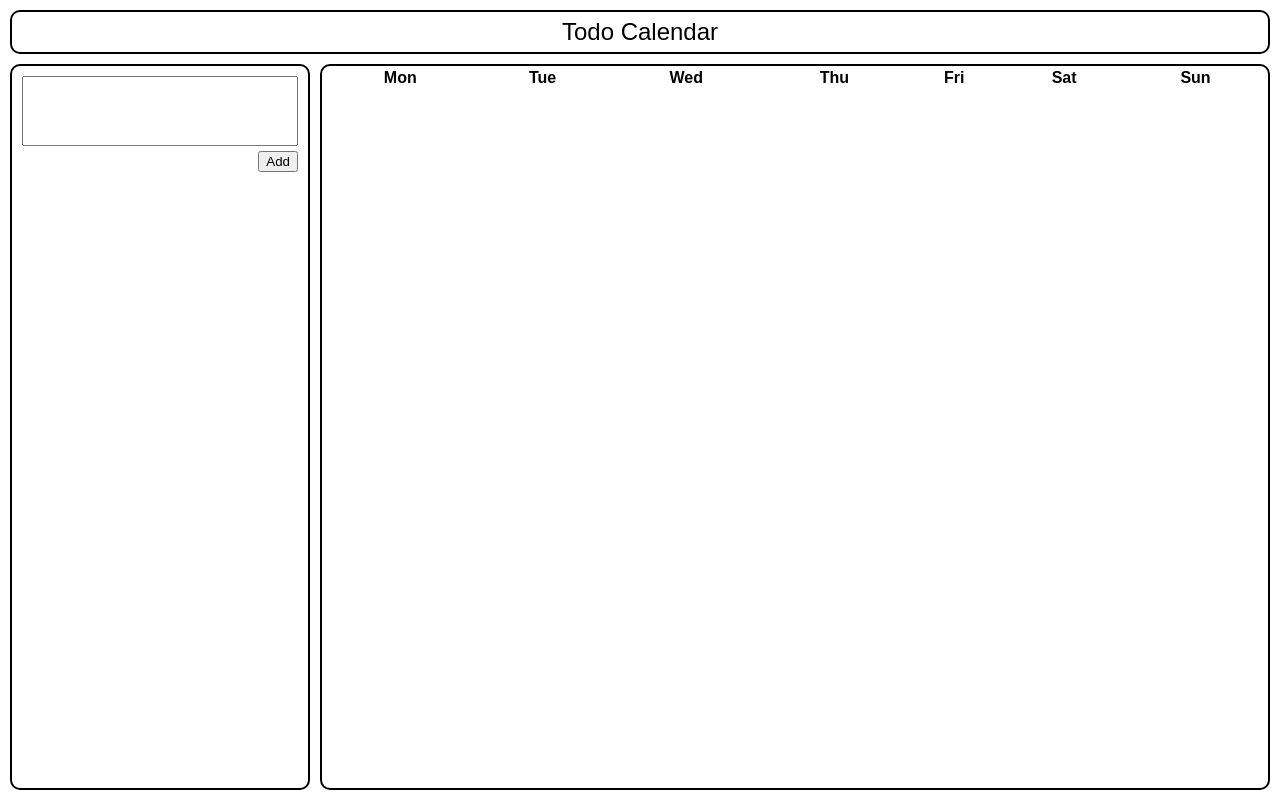
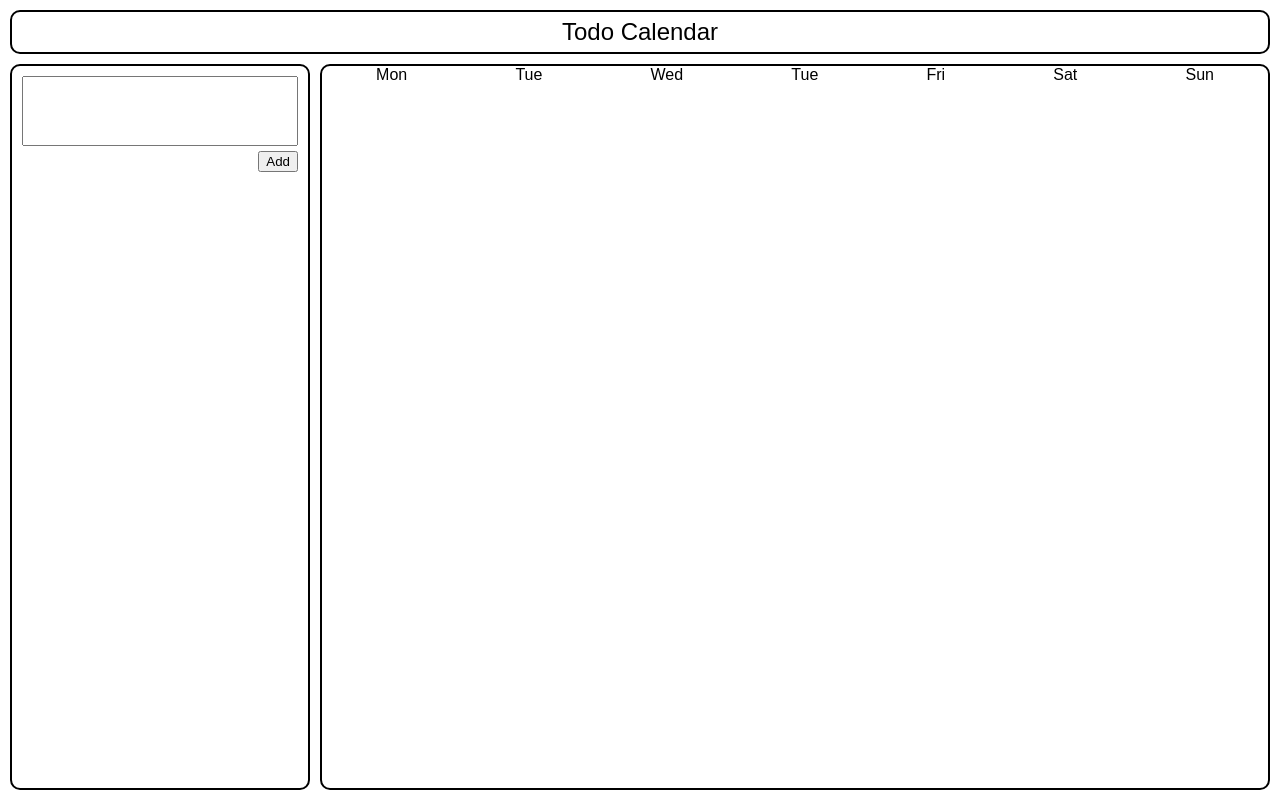
Before and after one commit to yasershomaf/todo-calendar, a plain HTML site: page index.html in a window 1280 px wide. Drawn offline with Linux system fonts and the light colour scheme.

Commit message:
improved styles

```diff
--- a/index.html
+++ b/index.html
@@ -20,20 +20,21 @@
 			<ul id="todo-list"></ul>
 		</aside>
 
-		<table class="calendar-conatiner widget">
-			<thead>
-				<tr>
-					<th class="day-name">Mon</th>
-					<th class="day-name">Tue</th>
-					<th class="day-name">Wed</th>
-					<th class="day-name">Thu</th>
-					<th class="day-name">Fri</th>
-					<th class="day-name">Sat</th>
-					<th class="day-name">Sun</th>
-				</tr>
-			</thead>
-			<tbody></tbody>
-		</table>
+		<section class="calendar-conatiner widget">
+			<div class="calendar-header"></div>
+
+			<div class="day-names">
+				<div class="day-name">Mon</div>
+				<div class="day-name">Tue</div>
+				<div class="day-name">Wed</div>
+				<div class="day-name">Tue</div>
+				<div class="day-name">Fri</div>
+				<div class="day-name">Sat</div>
+				<div class="day-name">Sun</div>
+			</div>
+
+			<div id="days"></div>
+		</section>
 	</main>
 </body>
 </html>
--- a/style.css
+++ b/style.css
@@ -66,3 +66,21 @@ main {
 .calendar-conatiner {
 	flex: 1 1 0px
 }
+
+.day-names {
+	display: flex;
+}
+
+.day-name {
+	flex: 1 1 auto;
+	text-align: center;
+}
+
+#days {
+	display: flex;
+	flex-wrap: wrap;
+}
+
+.day {
+	width: 14.2%;
+}
```
